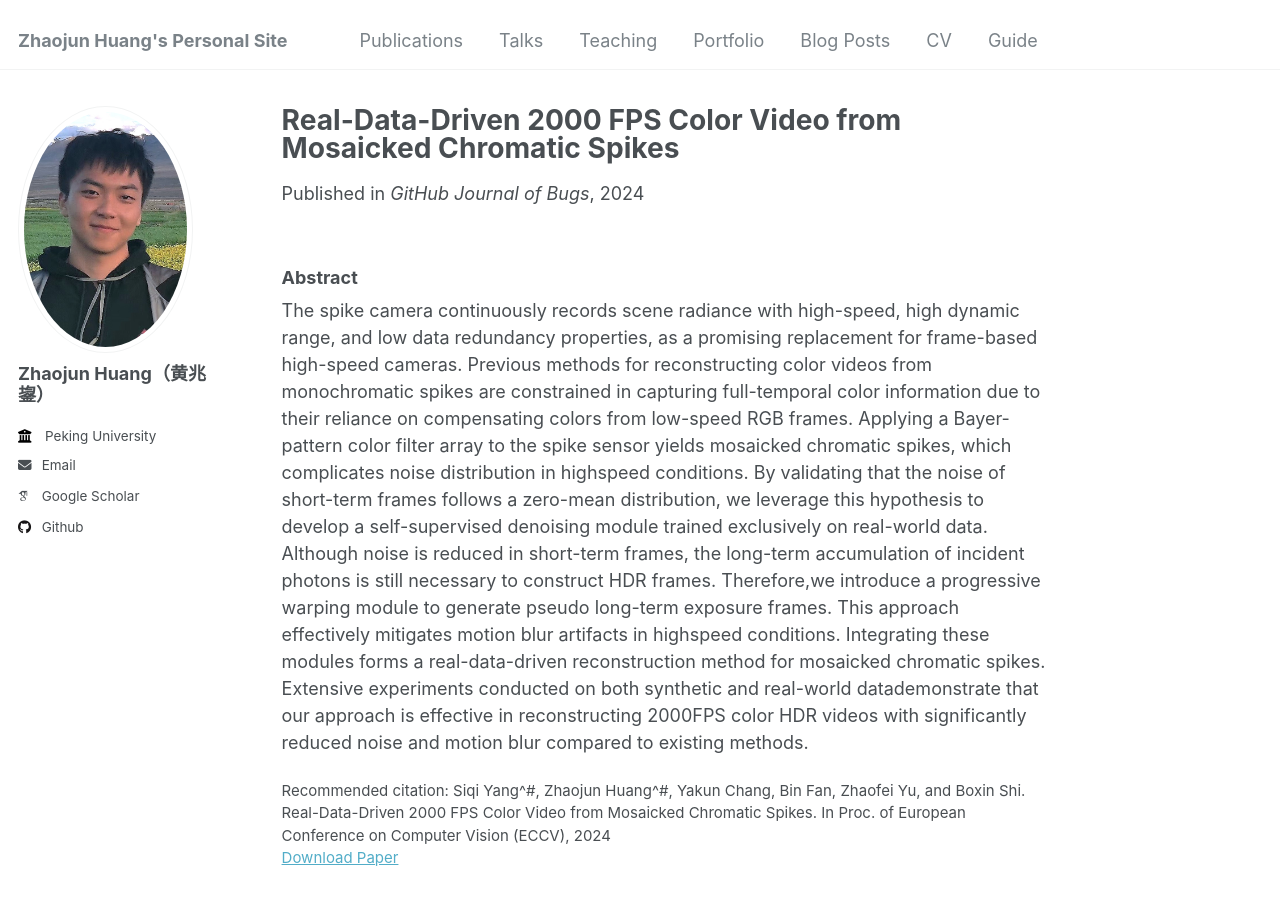
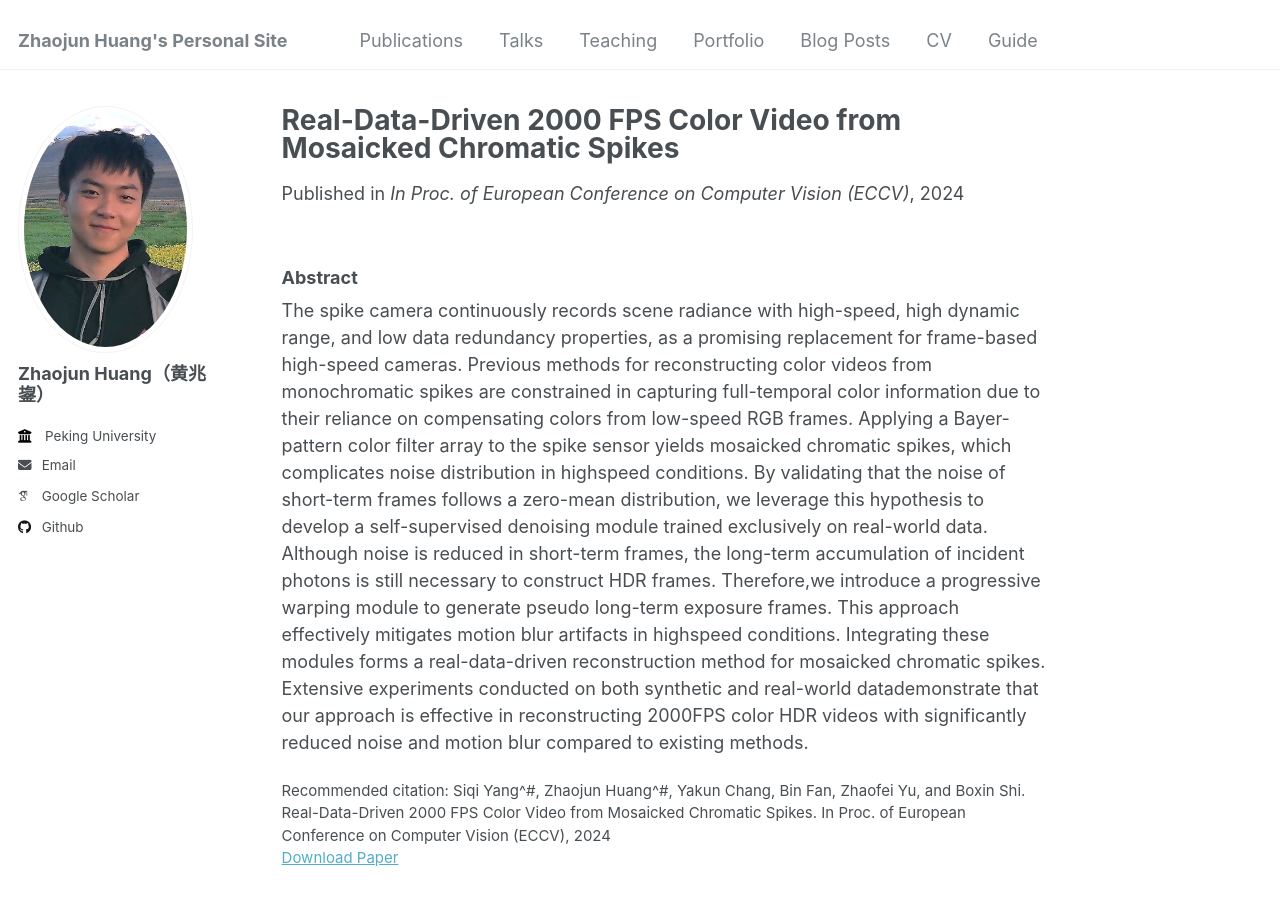
Before and after one commit to BAJimH/BAJimH.github.io, a Jekyll site: the page built from _publications/ECCV24.md, in a window 1280 px wide and 900 px high. Built offline with Jekyll 4.4.1, drawn with Linux system fonts in a browser that asks for light colours; some web fonts are replaced.

Commit message:
Update ECCV24.md

```diff
--- a/_publications/ECCV24.md
+++ b/_publications/ECCV24.md
@@ -5,7 +5,7 @@ category: conferences
 permalink: /publication/ECCV24
 excerpt: ''
 date: 2024-09-29
-venue: 'GitHub Journal of Bugs'
+venue: 'In Proc. of European Conference on Computer Vision (ECCV)'
 paperurl: 'https://openreview.net/pdf?id=LEGgIF7VtC'
 citation: 'Siqi Yang^#, Zhaojun Huang^#, Yakun Chang, Bin Fan, Zhaofei Yu, and Boxin Shi. Real-Data-Driven 2000 FPS Color Video from Mosaicked Chromatic Spikes. In Proc. of European Conference on Computer Vision (ECCV), 2024'
 ---
```
